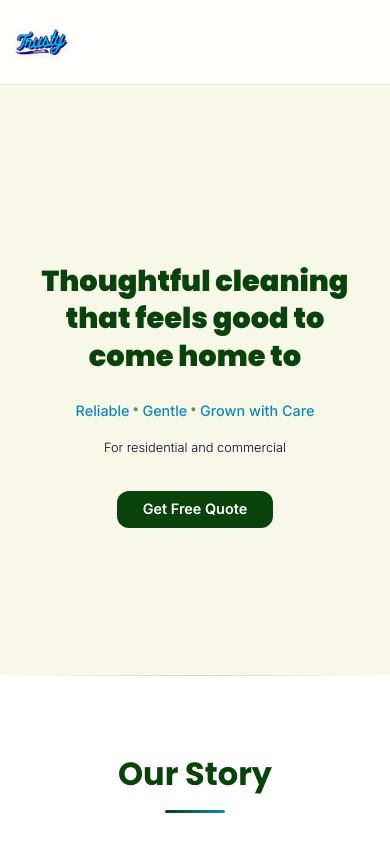
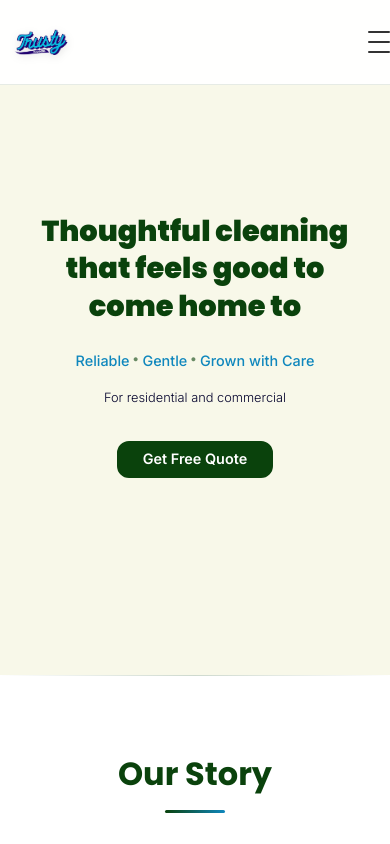
Before and after one commit to gailrayla/trustyco-cleaning, an Angular app: page / in a window 390 px wide. Shown: the top 844 px of the page. Built offline with nearby package versions, Linux system fonts and the light colour scheme.

Commit message:
updated hero and header styling for smaller screens

```diff
--- a/src/app/components/header/header.component.ts
+++ b/src/app/components/header/header.component.ts
@@ -10,4 +10,9 @@ import { CommonModule } from '@angular/common';
 })
 export class HeaderComponent {
   hasLogo = true;
+  menuOpen = false;
+
+  toggleMenu() {
+    this.menuOpen = !this.menuOpen;
+  }
 }
--- a/src/app/components/header/header.html
+++ b/src/app/components/header/header.html
@@ -1,6 +1,7 @@
 <header class="header">
   <nav class="navbar">
     <div class="container">
+      <!-- Brand -->
       <div class="navbar-brand">
         <div class="brand-logo">
           <img
@@ -15,7 +16,14 @@
           </div>
         </div>
       </div>
-      <div class="navbar-nav">
+
+      <button class="hamburger" (click)="toggleMenu()" aria-label="Menu">
+        <span class="bar"></span>
+        <span class="bar"></span>
+        <span class="bar"></span>
+      </button>
+
+      <div class="navbar-nav" [class.active]="menuOpen">
         <a href="#services" class="nav-link">Services</a>
         <a href="#about" class="nav-link">About</a>
         <a href="#contact" class="nav-link">Contact</a>
--- a/src/app/components/header/header.scss
+++ b/src/app/components/header/header.scss
@@ -28,6 +28,7 @@
     width: 100%;
     padding-left: 0;
     padding-right: 0;
+    position: relative;
   }
 }
 
@@ -41,7 +42,6 @@
       height: 180px;
       width: auto;
       max-width: 300px;
-
       object-fit: contain;
       transition: transform 0.3s ease;
       filter: drop-shadow(0 2px 4px rgba(0, 0, 0, 0.1));
@@ -113,24 +113,58 @@
   .btn {
     margin-left: 1rem;
   }
+
+  @media (max-width: 768px) {
+    display: none;
+    flex-direction: column;
+    background: #fff;
+    position: absolute;
+    top: 100%; /* directly below header */
+    left: 0;
+    width: 100%;
+    padding: 1.5rem 1rem;
+    box-shadow: 0 4px 10px rgba(0, 0, 0, 0.1);
+
+    .nav-link {
+      padding: 0.75rem 0;
+      font-size: 1.1rem;
+      text-align: center;
+    }
+
+    .btn {
+      width: 100%;
+      text-align: center;
+      margin-top: 1rem;
+    }
+
+    &.active {
+      display: flex;
+    }
+  }
 }
 
-.mobile-menu-toggle {
+.hamburger {
   display: none;
   flex-direction: column;
+  justify-content: center;
+  align-items: center;
   cursor: pointer;
-  gap: 4px;
+  border: none;
+  background: transparent;
+  padding: 0;
+  z-index: 1100;
 
-  span {
-    width: 25px;
-    height: 3px;
-    background: #0a420c;
+  .bar {
+    width: 22px;   /* smaller */
+    height: 2px;   /* thinner */
+    background: #333;
+    margin: 4px 0; /* closer */
+    border-radius: 2px;
     transition: all 0.3s ease;
-    border-radius: 2px;
   }
 
-  &:hover span {
-    background: #0f87bd;
+  @media (max-width: 768px) {
+    display: flex;
   }
 }
 
@@ -138,23 +172,6 @@
   .navbar {
     padding: 0.75rem 0;
     min-height: 70px;
-  }
-
-  // .navbar-brand .brand-logo {
-  //   height: 50px;
-
-  //   .logo-img {
-  //     height: 40px;
-  //     max-width: 160px;
-  //   }
-  // }
-
-  .navbar-nav {
-    display: none;
-  }
-
-  .mobile-menu-toggle {
-    display: flex;
   }
 }
 
--- a/src/app/components/hero/hero.scss
+++ b/src/app/components/hero/hero.scss
@@ -3,7 +3,6 @@
   display: flex;
   align-items: center;
   position: relative;
-  padding-top: 80px;
   background: linear-gradient(135deg, #f8f8e9 0%, #f8f8e9 100%);
 
   .container {
@@ -81,7 +80,6 @@
 @media (max-width: 768px) {
   .hero {
     min-height: 80vh;
-    padding-top: 70px;
   }
 
   .hero-content .hero-title {
@@ -98,9 +96,6 @@
 }
 
 @media (max-width: 576px) {
-  .hero {
-    padding-top: 100px;
-  }
 
   .hero-content {
     padding-top: 1rem;
```
